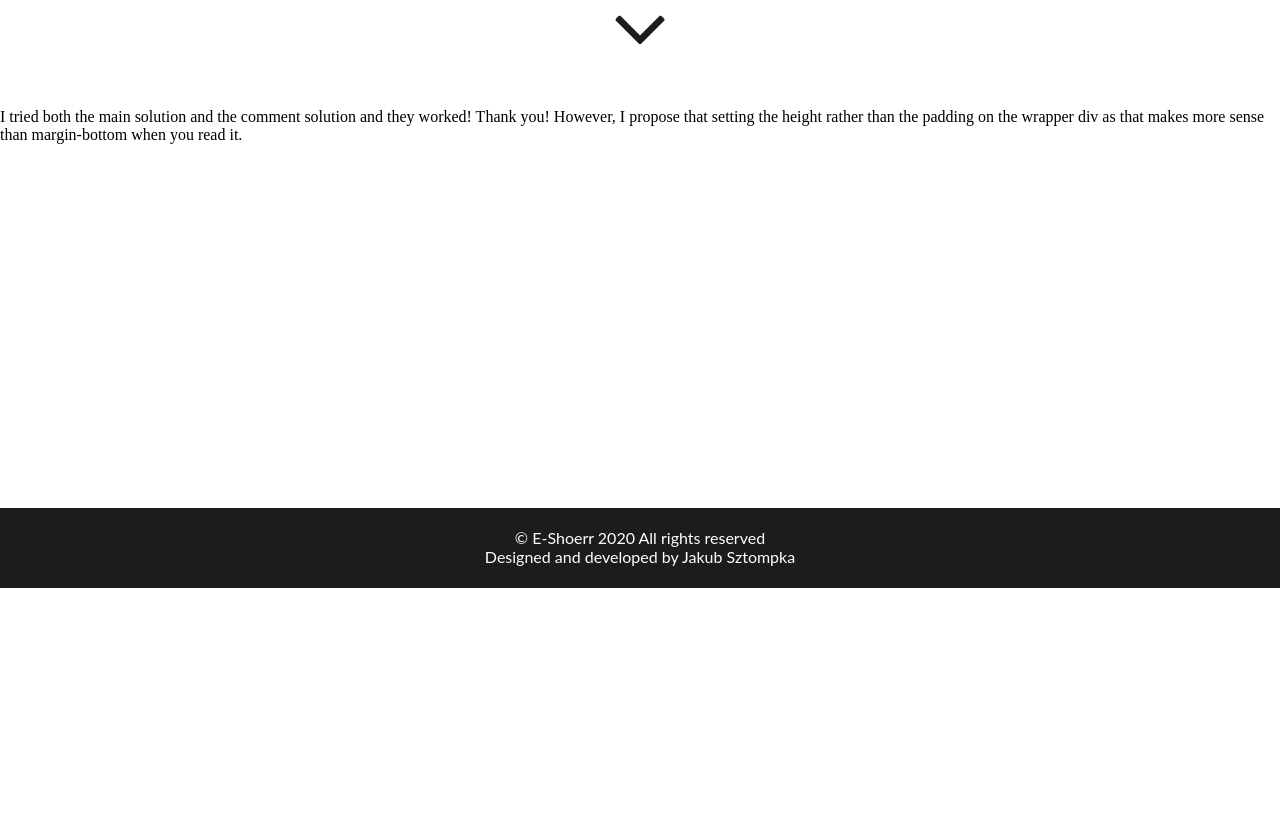
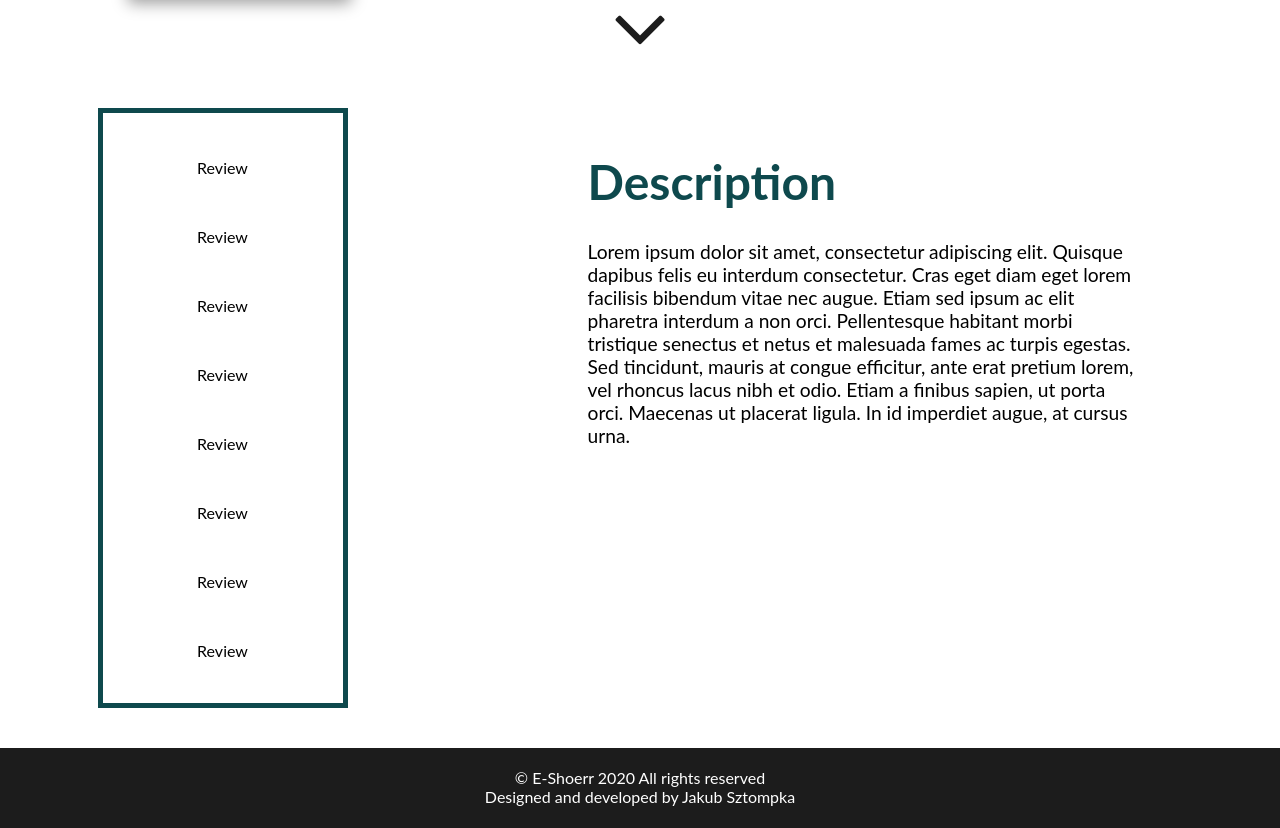
Before and after one commit to ProudBloom/E-commerce-store, a React (Create React App) app in the folder frontend/: page /item/1 in a window 1280 px wide. Shown: the part 712-1540 px from the top of the page. Before the commit the page ends 1300 px from the top, so only its background shows below. Built offline with nearby package versions, Linux system fonts and the light colour scheme.

Commit message:
Product description added (need future modifications)

```diff
--- a/frontend/src/components/ErrorComponent/Error.scss
+++ b/frontend/src/components/ErrorComponent/Error.scss
@@ -7,7 +7,7 @@
     top: 0;
     height: 100%;
     width: 100%;
-    background-color: #eb4e57;
+    background-color: $red;
     display: flex;
     flex-direction: column;
     justify-content: center;
--- a/frontend/src/data.js
+++ b/frontend/src/data.js
@@ -11,7 +11,8 @@ const data =
             brand: 'Nike',
             rating: 4.5,
             numReviews: 10,
-            description: 'I tried both the main solution and the comment solution and they worked! Thank you! However, I propose that setting the height rather than the padding on the wrapper div as that makes more sense than margin-bottom when you read it.',
+            inStock: 1,
+            description: 'Lorem ipsum dolor sit amet, consectetur adipiscing elit. Quisque dapibus felis eu interdum consectetur. Cras eget diam eget lorem facilisis bibendum vitae nec augue. Etiam sed ipsum ac elit pharetra interdum a non orci. Pellentesque habitant morbi tristique senectus et netus et malesuada fames ac turpis egestas. Sed tincidunt, mauris at congue efficitur, ante erat pretium lorem, vel rhoncus lacus nibh et odio. Etiam a finibus sapien, ut porta orci. Maecenas ut placerat ligula. In id imperdiet augue, at cursus urna.',
         },
         {
             _id: 2,
@@ -22,7 +23,8 @@ const data =
             brand: 'Nike',
             rating: 4.2,
             numReviews: 14,
-            description: 'Sportswear designed to be lightweight and ultra-durable',
+            inStock: 16,
+            description: 'Lorem ipsum dolor sit amet, consectetur adipiscing elit. Quisque dapibus felis eu interdum consectetur. Cras eget diam eget lorem facilisis bibendum vitae nec augue. Etiam sed ipsum ac elit pharetra interdum a non orci. Pellentesque habitant morbi tristique senectus et netus et malesuada fames ac turpis egestas. Sed tincidunt, mauris at congue efficitur, ante erat pretium lorem, vel rhoncus lacus nibh et odio. Etiam a finibus sapien, ut porta orci. Maecenas ut placerat ligula. In id imperdiet augue, at cursus urna.',
         },
         {
             _id: 3,
@@ -33,7 +35,8 @@ const data =
             brand: 'Tom Tailor',
             rating: 3.9,
             numReviews: 21,
-            description: 'Casual leather shoes for daily use',
+            inStock: 0,
+            description: 'Lorem ipsum dolor sit amet, consectetur adipiscing elit. Quisque dapibus felis eu interdum consectetur. Cras eget diam eget lorem facilisis bibendum vitae nec augue. Etiam sed ipsum ac elit pharetra interdum a non orci. Pellentesque habitant morbi tristique senectus et netus et malesuada fames ac turpis egestas. Sed tincidunt, mauris at congue efficitur, ante erat pretium lorem, vel rhoncus lacus nibh et odio. Etiam a finibus sapien, ut porta orci. Maecenas ut placerat ligula. In id imperdiet augue, at cursus urna.',
         },
         {
             _id: 4,
@@ -44,7 +47,8 @@ const data =
             brand: 'Nike',
             rating: 4.8,
             numReviews: 36,
-            description: 'Newest edition of Air Max series designed to perform the best possible',
+            inStock: 5,
+            description: 'Lorem ipsum dolor sit amet, consectetur adipiscing elit. Quisque dapibus felis eu interdum consectetur. Cras eget diam eget lorem facilisis bibendum vitae nec augue. Etiam sed ipsum ac elit pharetra interdum a non orci. Pellentesque habitant morbi tristique senectus et netus et malesuada fames ac turpis egestas. Sed tincidunt, mauris at congue efficitur, ante erat pretium lorem, vel rhoncus lacus nibh et odio. Etiam a finibus sapien, ut porta orci. Maecenas ut placerat ligula. In id imperdiet augue, at cursus urna.',
         },
         {
             _id: 5,
@@ -55,7 +59,8 @@ const data =
             brand: 'Adidas',
             rating: 4.7,
             numReviews: 18,
-            description: 'Adidas shoes perfect for common daily use',
+            inStock: 7,
+            description: 'Lorem ipsum dolor sit amet, consectetur adipiscing elit. Quisque dapibus felis eu interdum consectetur. Cras eget diam eget lorem facilisis bibendum vitae nec augue. Etiam sed ipsum ac elit pharetra interdum a non orci. Pellentesque habitant morbi tristique senectus et netus et malesuada fames ac turpis egestas. Sed tincidunt, mauris at congue efficitur, ante erat pretium lorem, vel rhoncus lacus nibh et odio. Etiam a finibus sapien, ut porta orci. Maecenas ut placerat ligula. In id imperdiet augue, at cursus urna.',
         },
         {
             _id: 6,
@@ -66,7 +71,8 @@ const data =
             brand: 'Nike',
             rating: 4.5,
             numReviews: 10,
-            description: 'Red nike sneakers made of natural materials',
+            inStock: 0,
+            description: 'Lorem ipsum dolor sit amet, consectetur adipiscing elit. Quisque dapibus felis eu interdum consectetur. Cras eget diam eget lorem facilisis bibendum vitae nec augue. Etiam sed ipsum ac elit pharetra interdum a non orci. Pellentesque habitant morbi tristique senectus et netus et malesuada fames ac turpis egestas. Sed tincidunt, mauris at congue efficitur, ante erat pretium lorem, vel rhoncus lacus nibh et odio. Etiam a finibus sapien, ut porta orci. Maecenas ut placerat ligula. In id imperdiet augue, at cursus urna.',
         },
         {
             _id: 7,
@@ -77,7 +83,8 @@ const data =
             brand: 'Nike',
             rating: 4.2,
             numReviews: 14,
-            description: 'Sportswear designed to be lightweight and ultra-durable',
+            inStock: 14,
+            description: 'Lorem ipsum dolor sit amet, consectetur adipiscing elit. Quisque dapibus felis eu interdum consectetur. Cras eget diam eget lorem facilisis bibendum vitae nec augue. Etiam sed ipsum ac elit pharetra interdum a non orci. Pellentesque habitant morbi tristique senectus et netus et malesuada fames ac turpis egestas. Sed tincidunt, mauris at congue efficitur, ante erat pretium lorem, vel rhoncus lacus nibh et odio. Etiam a finibus sapien, ut porta orci. Maecenas ut placerat ligula. In id imperdiet augue, at cursus urna.',
         },
         {
             _id: 8,
@@ -88,85 +95,9 @@ const data =
             brand: 'Tom Tailor',
             rating: 3.9,
             numReviews: 21,
-            description: 'Casual leather shoes for daily use',
+            inStock: 31,
+            description: 'Lorem ipsum dolor sit amet, consectetur adipiscing elit. Quisque dapibus felis eu interdum consectetur. Cras eget diam eget lorem facilisis bibendum vitae nec augue. Etiam sed ipsum ac elit pharetra interdum a non orci. Pellentesque habitant morbi tristique senectus et netus et malesuada fames ac turpis egestas. Sed tincidunt, mauris at congue efficitur, ante erat pretium lorem, vel rhoncus lacus nibh et odio. Etiam a finibus sapien, ut porta orci. Maecenas ut placerat ligula. In id imperdiet augue, at cursus urna.',
         },
-        {
-            _id: 9,
-            name: 'Nike Air Max 2090',
-            category: 'Sneakers',
-            image: '/assets/img/shoes4.png',
-            price: '499.99zł',
-            brand: 'Nike',
-            rating: 4.8,
-            numReviews: 36,
-            description: 'Newest edition of Air Max series designed to perform the best possible',
-        },
-        {
-            _id: 10,
-            name: 'Adidas Superstar',
-            category: 'Trainers',
-            image: '/assets/img/shoes5.png',
-            price: '369.49zł',
-            brand: 'Adidas',
-            rating: 4.7,
-            numReviews: 18,
-            description: 'Adidas shoes perfect for common daily use',
-        },
-        {
-            _id: 11,
-            name: 'Nike Predator',
-            category: 'Sneakers',
-            image: '/assets/img/shoes1.png',
-            price: '224.99zł',
-            brand: 'Nike',
-            rating: 4.5,
-            numReviews: 10,
-            description: 'Red nike sneakers made of natural materials',
-        },
-        {
-            _id: 12,
-            name: 'Nike React Miler',
-            category: 'Sneakers',
-            image: '/assets/img/shoes2.png',
-            price: '215zł',
-            brand: 'Nike',
-            rating: 4.2,
-            numReviews: 14,
-            description: 'Sportswear designed to be lightweight and ultra-durable',
-        },
-        {
-            _id: 13,
-            name: 'Tom Tailor Shoes',
-            category: 'Casual',
-            image: '/assets/img/shoes3.png',
-            price: '199.99zł',
-            brand: 'Tom Tailor',
-            rating: 3.9,
-            numReviews: 21,
-            description: 'Casual leather shoes for daily use',
-        },
-        {
-            _id: 14,
-            name: 'Nike Air Max 2090',
-            category: 'Sneakers',
-            image: '/assets/img/shoes4.png',
-            price: '499.99zł',
-            brand: 'Nike',
-            rating: 4.8,
-            numReviews: 36,
-            description: 'Newest edition of Air Max series designed to perform the best possible',
-        },
-        {
-            _id: 15,
-            name: 'Adidas Superstar',
-            category: 'Trainers',
-            image: '/assets/img/shoes5.png',
-            price: '369.49zł',
-            brand: 'Adidas',
-            rating: 4.7,
-            numReviews: 18,
-            description: 'Adidas shoes perfect for common daily use',
-        }
     ]
 }
 
--- a/frontend/src/variables.scss
+++ b/frontend/src/variables.scss
@@ -1,4 +1,4 @@
 $primary-color: #0E494D;
 $secondary-color: #E2B05A;
 $black: #1c1c1c;
-$red: #e21919;
+$red: #eb4e57;
--- a/frontend/src/views/ProductDetails/ProductDetails.js
+++ b/frontend/src/views/ProductDetails/ProductDetails.js
@@ -33,13 +33,32 @@ export default function ProductDetails() {
                     </h1>
                     <h1 className='details__name'>{product.name}</h1>
                     <h2 className='details__price'>{product.price}</h2>
+                    <p>{product.inStock > 0 ? (<span className="details__in-stock">In stock</span>) : (<span className="details__not-in-stock">Not available</span>)}</p>
                     <button className="details__add-to-cart-btn"><span>Add to cart</span></button>
                 </div>
                 <img src={product.image}></img>
                 <a className="more-details" href="#prod-description"><i className="fa fa-angle-down" /></a>
             </div>
-            <div id="prod-description">
-                <p>{product.description}</p>
+            {/* TODO: apply more dteailed description as object and style correspondingly (description: {someInfo: 'info1', someOther: 'info2'})*/}
+            <div className="description-wrapper">
+                <div className="reviews">
+                {/* TODO: implement user reviews (UserName: 'text of review', rating)*/}
+                {/* TODO: use BEM convention here*/}
+                    <ul>
+                        <li>Review</li>
+                        <li>Review</li>
+                        <li>Review</li>
+                        <li>Review</li>
+                        <li>Review</li>
+                        <li>Review</li>
+                        <li>Review</li>
+                        <li>Review</li>
+                    </ul>
+                </div>
+                <div id="prod-description">
+                    <h2>Description</h2>
+                    <p>{product.description}</p>
+                </div>
             </div>
         </div>
     )
--- a/frontend/src/views/ProductDetails/ProductDetails.scss
+++ b/frontend/src/views/ProductDetails/ProductDetails.scss
@@ -4,6 +4,7 @@
 .main-wrapper{
     flex-direction: column;
     @include centerchildren();
+    font-family: 'Lato', sans-serif;
 }
 
 .product-wrapper
@@ -11,7 +12,6 @@
     width: 100%;
     height: 90vh;
     @include centerchildren();
-    font-family: 'Lato', sans-serif;
 
     img
     {
@@ -57,6 +57,16 @@
         }
     }
 
+    .details__in-stock, .details__not-in-stock
+    {
+        font-size: 1.4rem;
+    }
+
+    .details__not-in-stock
+    {
+        color: $red;
+    }
+
     .more-details
     {
         color: $black;
@@ -84,7 +94,37 @@
     }
 }
 
-#prod-description
+.description-wrapper
 {
-    height: 50vh;
+    @include centerchildren();
+    align-items: flex-start;
+    margin-bottom: 40px;
+
+    #prod-description
+    {
+        padding: 45px;
+        width: 50%;
+        font-size: 1.2rem;
+    }
+
+    h2
+    {
+        font-size: 3rem;
+        color: $primary-color;
+        margin-bottom: 30px;
+    }
+
+    .reviews
+    {
+        padding: 45px;
+        width: 250px;
+        height: 600px;
+        border: 5px solid $primary-color;
+
+        li
+        {
+            text-align: center;
+            margin-bottom: 50px;
+        }
+    }
 }
```
